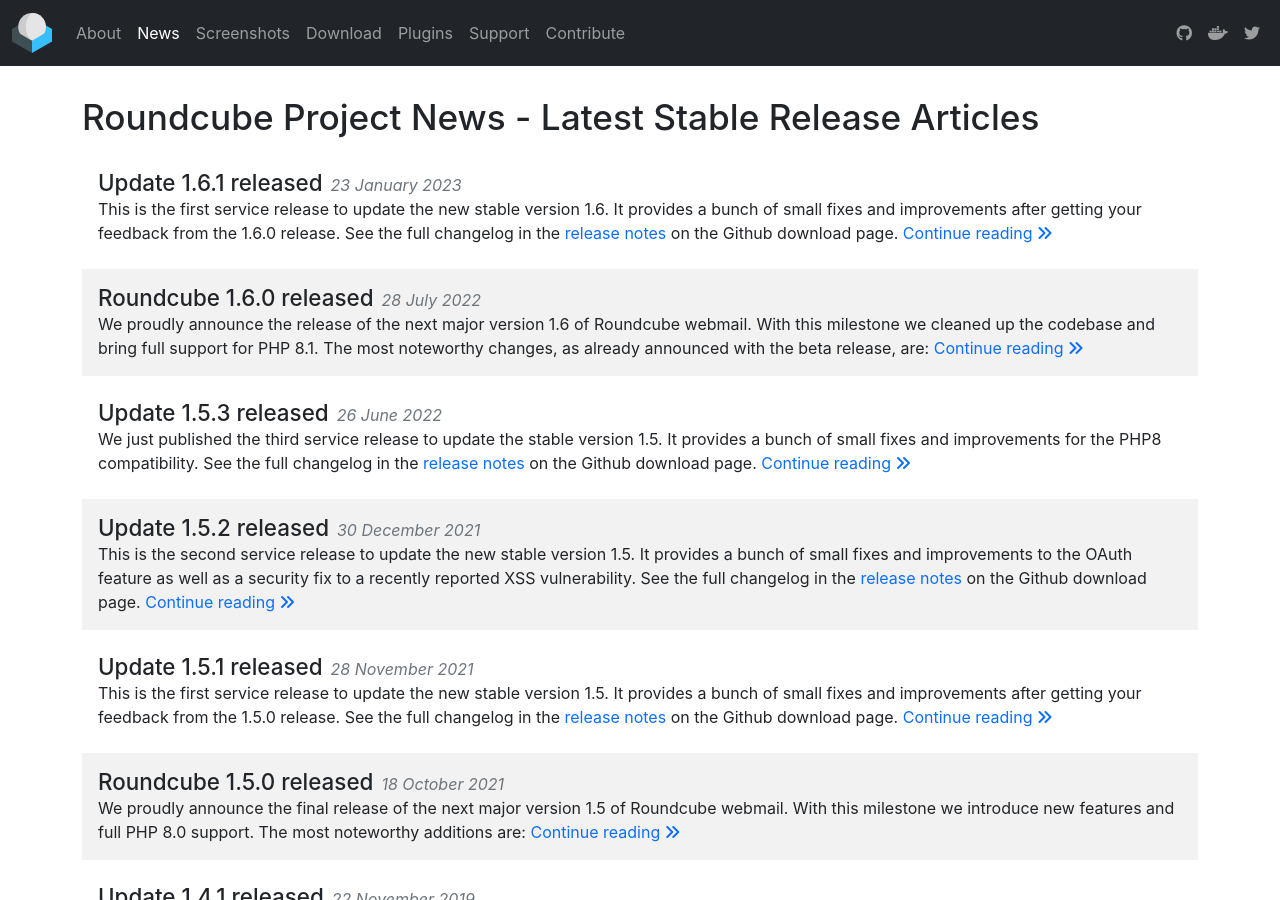
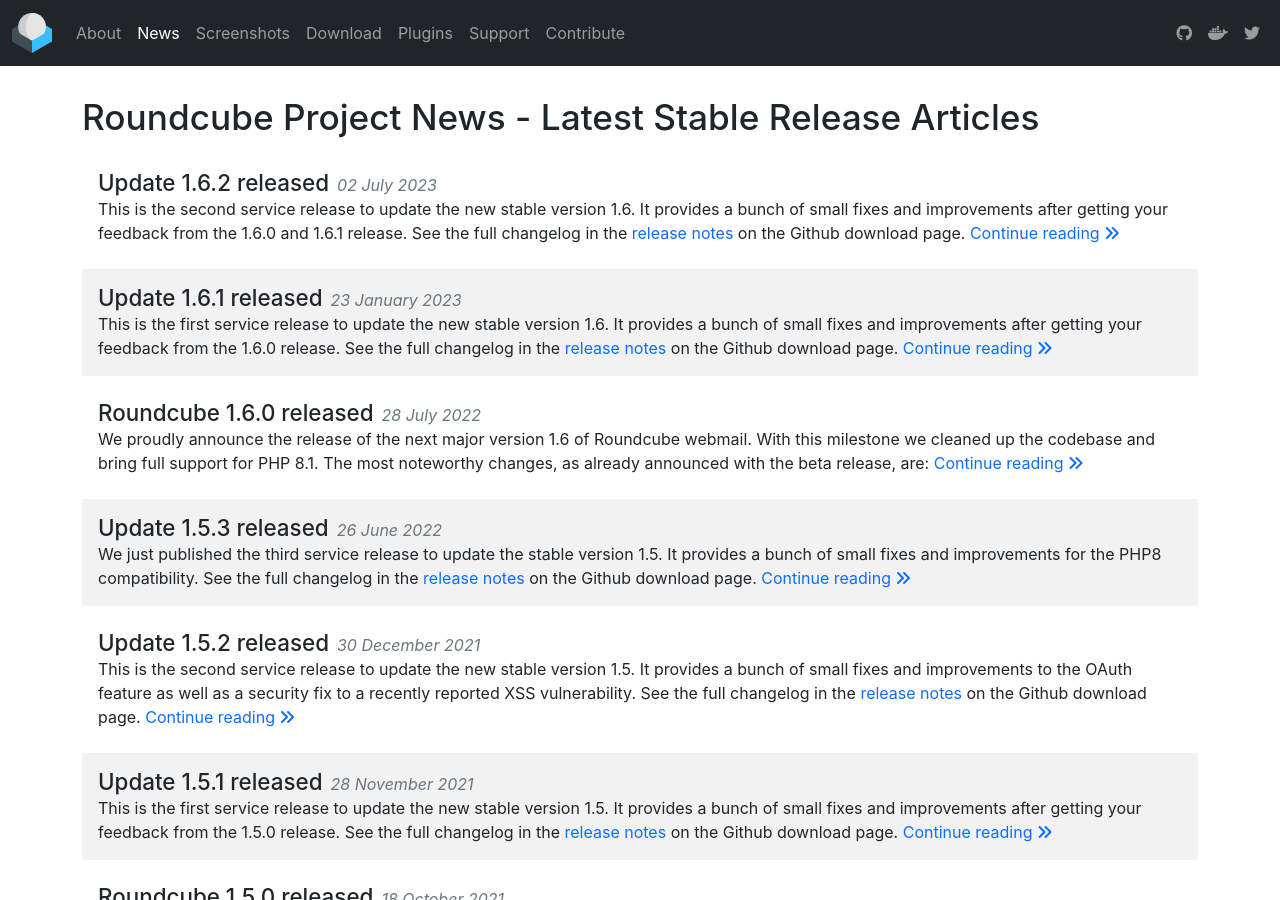
Before and after one commit to roundcube/roundcube.github.com, a Jekyll site: the page built from news/stable/index.html, in a window 1280 px wide and 900 px high. Built offline with Jekyll 4.4.1, drawn with Linux system fonts in a browser that asks for light colours; nearby versions of some CDN libraries; comment, search, counter and statistics services are not loaded.

Commit message:
1.6.2 release

```diff
--- a/_data/releases.json
+++ b/_data/releases.json
@@ -1,25 +1,25 @@
 {
     "stable": {
         "name": "Stable version",
-        "version": "1.6.1",
+        "version": "1.6.2",
         "sources": [
             {
                 "package": "Dependent",
-                "url": "https://github.com/roundcube/roundcubemail/releases/download/1.6.1/roundcubemail-1.6.1.tar.gz",
+                "url": "https://github.com/roundcube/roundcubemail/releases/download/1.6.2/roundcubemail-1.6.2.tar.gz",
                 "size": "3.7 MB",
-                "checksum": "ebf3b28d1a073bca9accb7c6c849593046426371797686ea3cb4894402373ea8"
+                "checksum": "5c0b0d798c3074c7bb141ae3f79d2ae1136b9e047b014351b69522656162388b"
             },
             {
                 "package": "Complete",
-                "url": "https://github.com/roundcube/roundcubemail/releases/download/1.6.1/roundcubemail-1.6.1-complete.tar.gz",
+                "url": "https://github.com/roundcube/roundcubemail/releases/download/1.6.2/roundcubemail-1.6.2-complete.tar.gz",
                 "size": "5.7 MB",
-                "checksum": "46c2f6ba34bcb7e57e47cb034bf338e5fc7dcceddda9212a2ef3bd3146d97bed"
+                "checksum": "c898307d95cc48418cf95517ef52b5b0088c50014f67a6ef815763428a8043f0"
             },
             {
                 "package": "Framework",
-                "url": "https://github.com/roundcube/roundcubemail/releases/download/1.6.1/roundcube-framework-1.6.1.tar.gz",
+                "url": "https://github.com/roundcube/roundcubemail/releases/download/1.6.2/roundcube-framework-1.6.2.tar.gz",
                 "size": "1.8 MB",
-                "checksum": "05d2dfe65772e056effe72af4df79ff66829221b7ec3f96d0f71e054a0261b08"
+                "checksum": "a6738dc14bec881867feade62a56dbe374d0a22cb6738cebcba9b3399a504d04"
             }
         ]
     },
--- /dev/null
+++ b/_posts/2023-07-02-update-1.6.2-released.md
@@ -0,0 +1,23 @@
+---
+layout: article
+title: Update 1.6.2 released
+tags: releases updates stable
+---
+This is the second service release to update the new stable version 1.6.
+It provides a bunch of small fixes and improvements after getting your feedback
+from the 1.6.0 and 1.6.1 release. See the full changelog in the [release notes](https://github.com/roundcube/roundcubemail/releases/tag/1.6.2) on the Github download page.
+
+This release is considered stable and we recommend to update all productive installations
+of Roundcube with this version. Download it from [roundcube.net](https://roundcube.net/download).
+
+Please do backup your data before updating!
+
+## Upgrading the Complete Package
+
+Attention when upgrading Roundcube using the complete package!
+
+The installto.sh script does not update the `vendor` folder of the installation target.
+If you're not using Composer to install plugins or other dependencies, please remove the `composer.json`
+file of your Roundcube installation before running the `installto.sh` script.
+
+If you have Composer installed, run `composer update --no-dev` to complete the upgrade.
```
